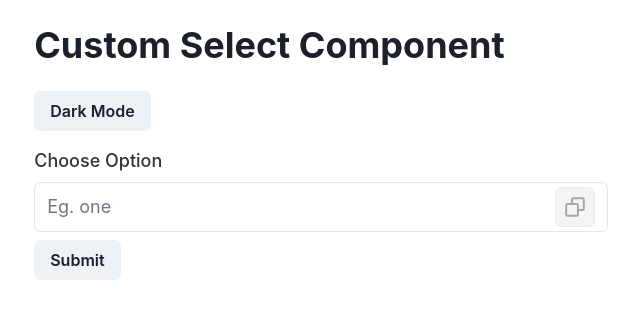
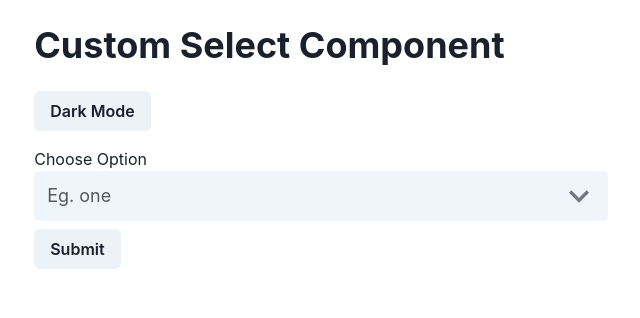
Before and after one commit to Tolu-Mals/genki-custom-select, a React (Create React App) app: page / in a window 1280 px wide. Shown: the top 318 px of the page, without its empty margins (319-959 px from the left). Built offline with nearby package versions, Linux system fonts and the light colour scheme.

Commit message:
fix multipart theming

```diff
--- a/src/App.tsx
+++ b/src/App.tsx
@@ -10,7 +10,7 @@ function App() {
         <Button onClick={toggleColorMode} mb={4}>Dark Mode</Button>
 
         <form method="POST" action="https://formsubmit.co/{email}">
-          <Select variant="outlined" size="lg" placeholder="Eg. one" label="Choose Option"  name="numberOption" readOnly>
+          <Select size="lg" placeholder="Eg. one" label="Choose Option" name="numberOption">
             <Option value="1">one</Option>
             <Option value="2">two</Option>
             <Option value="6">six</Option>
--- a/src/Select/index.tsx
+++ b/src/Select/index.tsx
@@ -63,6 +63,9 @@ export const Select = (props: selectProps): JSX.Element => {
   const { value, defaultValue, onChange } = listBoxProps
   const { colorMode: mode } = useColorMode();
 
+
+// ==================== STATES ==========================
+
   const isControlled = typeof value != 'undefined'
   const hasDefaultValue = typeof defaultValue != 'undefined'
 
@@ -75,17 +78,11 @@ export const Select = (props: selectProps): JSX.Element => {
   const clickAwayRef = React.useRef<HTMLDivElement>(null);
   const selectId = "select-" + uuidv4();
   const listBoxId = selectId + "-listbox";
-  const listBoxRef = React.useRef<HTMLUListElement>();
+// ===========================================================
 
-  const handleSelectToggle = () => {
-    toggleListBox(!showListBox);
-  };
 
-  const handleClickAway = (e: any) => {
-    if (clickAwayRef.current && !clickAwayRef.current.contains(e.target)) {
-      handleSelectToggle();
-    }
-  };
+
+// ======================== EFFECTS ==========================
 
   React.useEffect(() => {
     if (showListBox) {
@@ -108,6 +105,12 @@ export const Select = (props: selectProps): JSX.Element => {
     // eslint-disable-next-line
   }, [activeOption]);
 
+// ===============================================================
+
+
+
+ // ====================== HANDLERS ==============================
+
  const handleOnchange = (option : string) => {
    if(onChange){
      onChange(option)
@@ -117,6 +120,16 @@ export const Select = (props: selectProps): JSX.Element => {
      setSelectedOption(option)
    }
  }
+
+ const handleSelectToggle = () => {
+  toggleListBox(!showListBox);
+};
+
+const handleClickAway = (e: any) => {
+  if (clickAwayRef.current && !clickAwayRef.current.contains(e.target)) {
+    handleSelectToggle();
+  }
+};
 
   const handleEscapeClick = (e: any) => {
     if (e.key === "Escape") {
@@ -169,6 +182,16 @@ export const Select = (props: selectProps): JSX.Element => {
     }
   };
 
+  const handleButtonClick = () => {
+    if(!props.readOnly && !props.isDisabled && !props.isInvalid) {
+      handleSelectToggle()
+    }
+  }
+
+// =====================================================================
+
+
+
   const attachPropsToOption = (child: any) =>
     React.cloneElement(child, {
       onClick: () => {
@@ -182,20 +205,20 @@ export const Select = (props: selectProps): JSX.Element => {
       isListBoxOpen: showListBox,
       active: child.props.children === activeOption,
     });
-
   const options = React.Children.map(props.children, attachPropsToOption);
   options?.forEach((x) => _options.push(x.props.option));
+
 
   const { labelStyle, labelSizes } = styleObjects;
   const labelSx = Object.assign({}, labelStyle[mode], labelSizes[size]);
 
   return (
     <Box ref={clickAwayRef} pos="relative">
-      { label ? <chakra.label sx={labelSx} hidden={hideLabel ? true:false} htmlFor={selectId} >{ label }</chakra.label>:<chakra.label sx={labelSx} hidden htmlFor={selectId}>{props.placeholder}</chakra.label> }
+      { label ? <chakra.label >{ label }</chakra.label>:<chakra.label sx={labelSx} hidden htmlFor={selectId}>{props.placeholder}</chakra.label> }
 
       <SelectButton
       {...buttonProps}
-      onClick={handleSelectToggle}
+      onClick={handleButtonClick}
       selectedOption={selectedOption}
       showListBox={showListBox}
       selectId={selectId}
--- a/src/Select/selectListBox.tsx
+++ b/src/Select/selectListBox.tsx
@@ -4,7 +4,6 @@ import { listBoxProps } from "../types"
 import { css } from "@emotion/react";
 import { motion, AnimatePresence } from "framer-motion";
 import { chakra, useMultiStyleConfig } from "@chakra-ui/react";
-import styled from "@emotion/styled";
 
 
 const SelectListBox = (props: listBoxProps) => {
```
